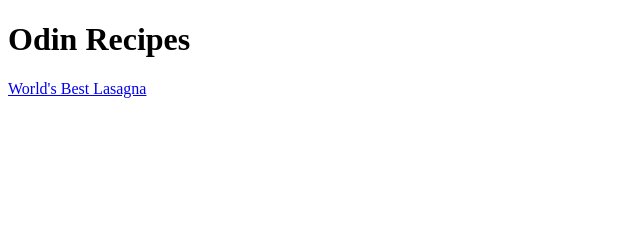
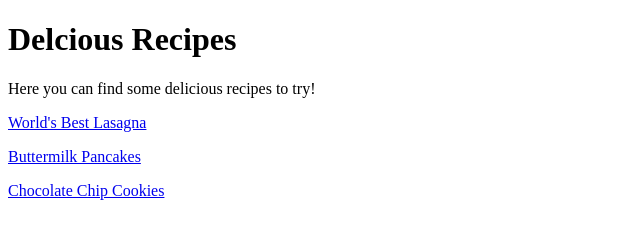
Before and after one commit to leosenff/odin-recipes, a plain HTML site: page index.html in a window 1280 px wide. Shown: the whole page, without its empty margins (0-640 px from the left). Drawn offline with Linux system fonts and the light colour scheme.

Commit message:
Add links to pancakes.html and cookies.html

```diff
--- a/index.html
+++ b/index.html
@@ -6,7 +6,10 @@
     <title>Recipes</title>
 </head>
 <body>
-    <h1>Odin Recipes</h1>
+    <h1>Delcious Recipes</h1>
+    <p>Here you can find some delicious recipes to try!</p>
     <a href= "./recipes/lasagna.html">World's Best Lasagna</a>
+    <p><a href="./recipes/pacankes.html">Buttermilk Pancakes</a></p>
+    <p><a href="./recipes/cookies.html">Chocolate Chip Cookies</a></p>
 </body>
 </html>
```
